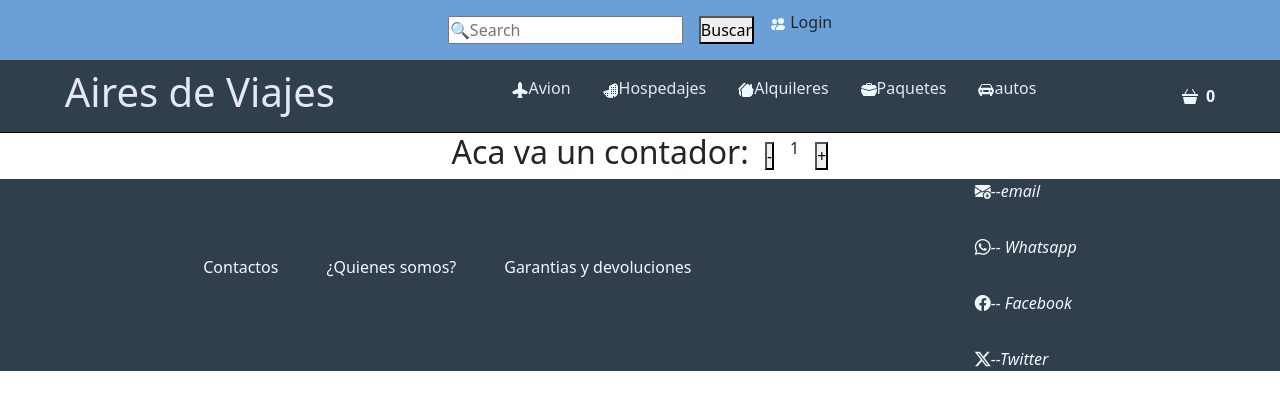
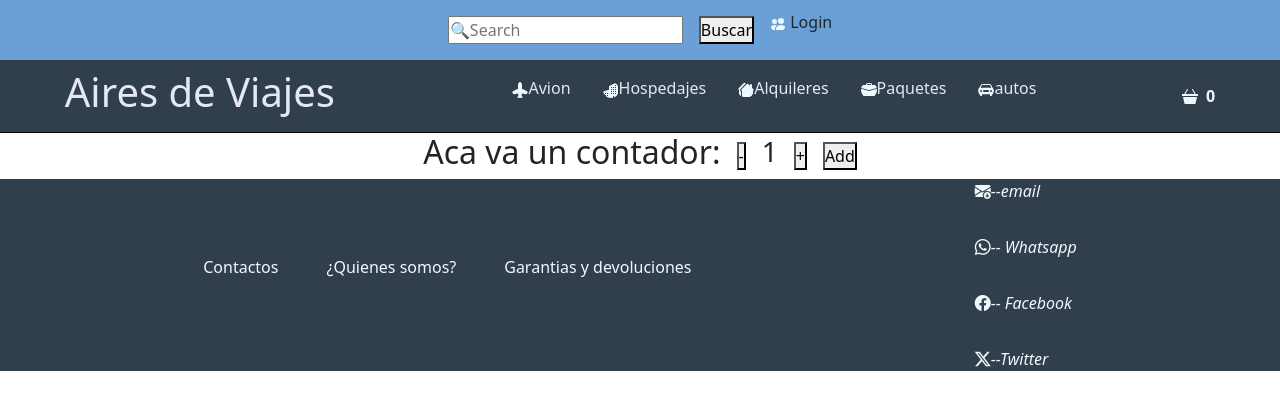
Before and after one commit to FacuCampos/Aires-de-viaje, a React (Vite) app: page / in a window 1280 px wide. Shown: the top 410 px of the page. Built offline with nearby package versions, Linux system fonts and the light colour scheme.

Commit message:
se modifico Counter

```diff
--- a/src/App.jsx
+++ b/src/App.jsx
@@ -10,7 +10,7 @@ function App() {
     <>
     <SearchInput/>
     <NavBar/>
-    <Counter/>
+    <Counter stock={10} initial={1}/>
     <Footer/>
 
 
--- a/src/components/Counter/Counter.jsx
+++ b/src/components/Counter/Counter.jsx
@@ -1,27 +1,40 @@
-import { useState } from "react";
+import { useEffect, useState } from "react";
 import "./Counter.css";
 
-const Counter = () => {
-  const [contador, setContador] = useState(1);
+const Counter = ({stock, initial}) => {
+  const [contador, setContador] = useState(initial);
+
+  useEffect(()=>{
+    document.title=`contador:  ${contador}`
+    if (contador >= 5){
+      document.getElementById('btn').style.color='red';
+
+    }
+
+  }, [contador])
+
   const increment = () => {
-    if (contador < 10) {
+    if (contador < stock) {
       setContador(contador + 1);
     }
   };
 
   const decrement = () => {
-    if (contador > 1) {
+    if (contador > initial ) {
       setContador(contador - 1);
     }
   };
-
+ const addToCart = ()=>{
+  console.log(`Agregado ${contador} boletos`);
+ }
   return (
 
     <div className="container-counter">
         <h2>Aca va un contador:</h2>
       <button onClick={decrement}>-</button>
-      <p>{contador}</p>
+      <h3>{contador}</h3>
       <button onClick={increment}>+</button>
+      <button onClick={addToCart} id="btn"> Add </button>
     </div>
   );
 };
```
